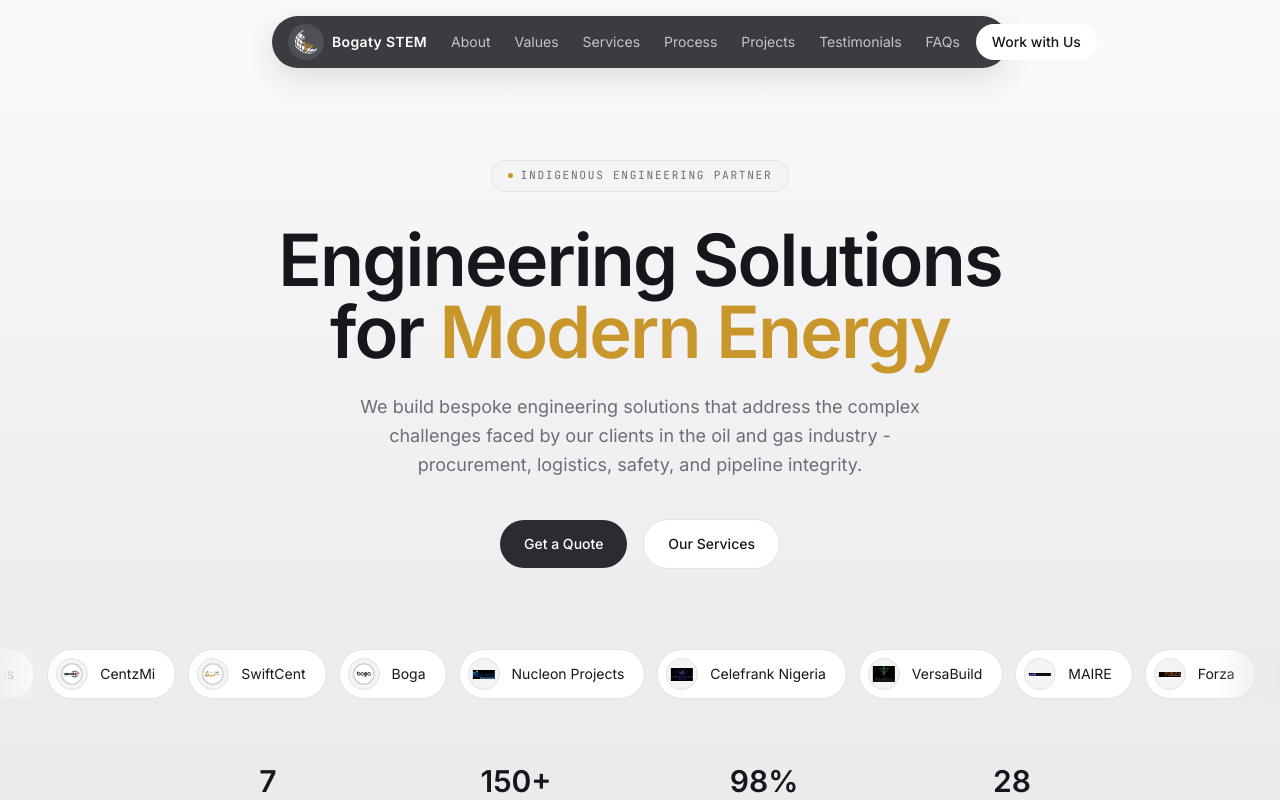
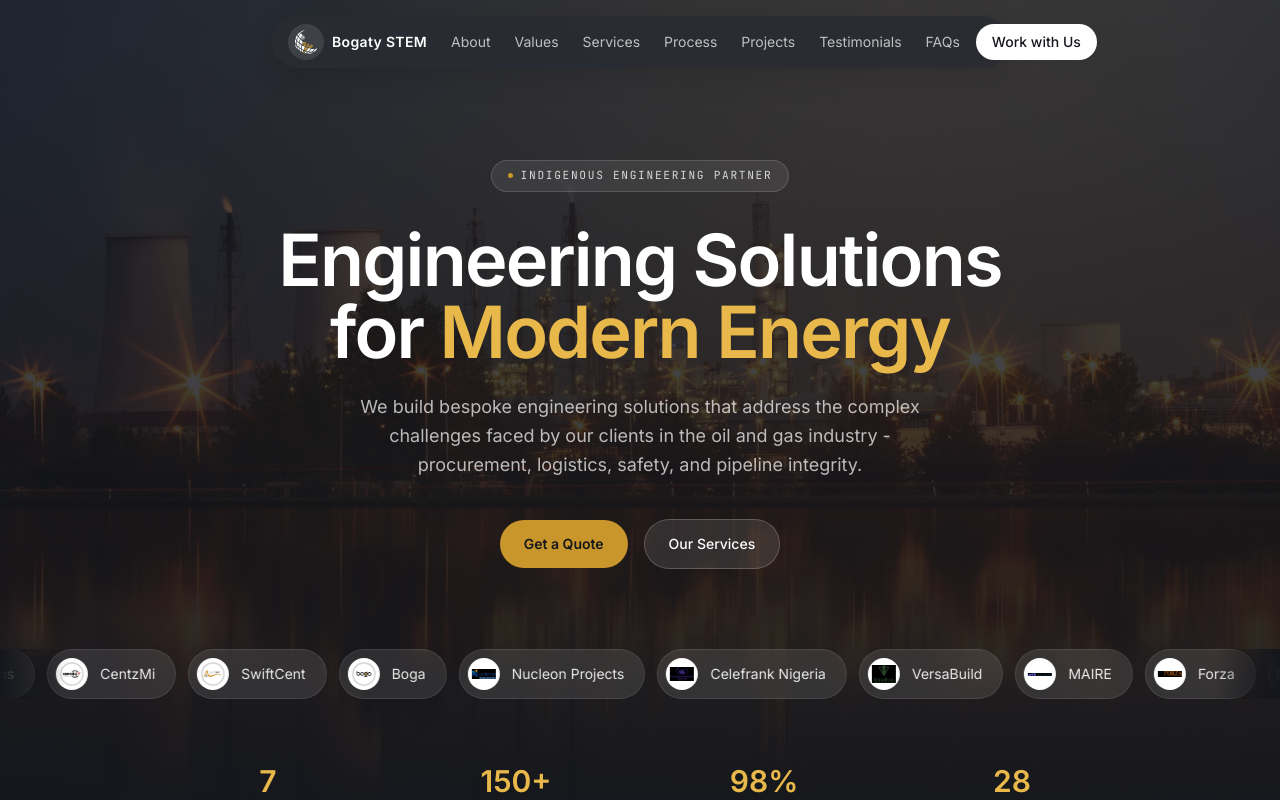
Before and after one commit to userIssa/bogaty-stem, a Next.js app: page / in a window 1280 px wide. Shown: the top 800 px of the page. Built offline with nearby package versions, Linux system fonts and the light colour scheme.

Commit message:
feat: implement hero component, admin portal dashboard, and associated assets

```diff
--- a/app/portal/admin/page.tsx
+++ b/app/portal/admin/page.tsx
@@ -3,6 +3,7 @@ import { useEffect, useState, useCallback } from "react";
 import { useSession, signOut } from "next-auth/react";
 import { useRouter } from "next/navigation";
 import Image from "next/image";
+import Link from "next/link";
 
 interface Contact {
   id: string;
@@ -114,15 +115,21 @@ export default function AdminDashboard() {
       <nav className="sticky top-0 z-50 bg-white/80 backdrop-blur-md border-b border-line">
         <div className="max-w-5xl mx-auto px-4 py-3 flex items-center justify-between">
           <div className="flex items-center gap-3">
-            <div className="w-8 h-8 rounded-full bg-mist border border-line flex items-center justify-center p-1">
+            <Link
+              href="/"
+              title="Back to site"
+              className="flex items-center gap-3 group"
+            >
+              <div className="w-8 h-8 rounded-full bg-mist border border-line flex items-center justify-center p-1 group-hover:border-gold group-hover:scale-105 transition-all">
                 <Image src="/logos/icon-gold.png" alt="Bogaty STEM" width={24} height={24} className="object-contain w-full h-full" />
               </div>
               <div>
-              <p className="text-ink text-sm font-display font-semibold leading-tight">Admin Dashboard</p>
+                <p className="text-ink text-sm font-display font-semibold leading-tight group-hover:text-gold transition-colors">Admin Dashboard</p>
                 <p className="text-[10px] text-muted font-mono leading-tight uppercase tracking-wider">
                   {session.user?.name}
                 </p>
               </div>
+            </Link>
           </div>
           <div className="flex items-center gap-2">
             <button
--- a/app/portal/page.tsx
+++ b/app/portal/page.tsx
@@ -3,6 +3,7 @@ import { useState, useEffect } from "react";
 import { useSession, signOut } from "next-auth/react";
 import { useRouter } from "next/navigation";
 import Image from "next/image";
+import Link from "next/link";
 
 const OPPORTUNITY_TYPES = [
   "Vendor Registration",
@@ -159,15 +160,21 @@ export default function ContactCapturePage() {
       <nav className="sticky top-0 z-50 bg-white/80 backdrop-blur-md border-b border-line">
         <div className="max-w-3xl mx-auto px-4 py-3 flex items-center justify-between">
           <div className="flex items-center gap-3">
-            <div className="w-8 h-8 rounded-full bg-mist border border-line flex items-center justify-center p-1">
+            <Link
+              href="/"
+              title="Back to site"
+              className="flex items-center gap-3 group"
+            >
+              <div className="w-8 h-8 rounded-full bg-mist border border-line flex items-center justify-center p-1 group-hover:border-gold group-hover:scale-105 transition-all">
                 <Image src="/logos/icon-gold.png" alt="Bogaty STEM" width={24} height={24} className="object-contain w-full h-full" />
               </div>
               <div>
-              <p className="text-ink text-sm font-display font-semibold leading-tight">Bogaty STEM</p>
+                <p className="text-ink text-sm font-display font-semibold leading-tight group-hover:text-gold transition-colors">Bogaty STEM</p>
                 <p className="text-[10px] text-muted font-mono leading-tight uppercase tracking-wider">
                   {session.user?.name} • {isAdmin ? "Admin" : "Staff"}
                 </p>
               </div>
+            </Link>
           </div>
           <div className="flex items-center gap-2">
             {isAdmin && (
--- a/components/Hero.tsx
+++ b/components/Hero.tsx
@@ -15,32 +15,45 @@ const partners = [
 
 export default function Hero() {
   return (
-    <section className="relative pt-40 pb-20 overflow-hidden">
-      {/* Soft background gradient */}
+    <section className="relative pt-40 pb-20 overflow-hidden text-white">
+      {/* Background Image with Dark Overlay */}
+      <div
+        className="absolute inset-0 bg-cover bg-center bg-no-repeat"
+        style={{
+          backgroundImage: "url('/logos/BogBG.jpg')",
+        }}
+      />
       <div
         className="absolute inset-0"
         style={{
           background:
-            "linear-gradient(180deg, #FAFAFB 0%, #F1F1F3 45%, #E9E9EC 100%)",
+            "linear-gradient(180deg, rgba(21, 23, 28, 0.7) 0%, rgba(21, 23, 28, 0.85) 60%, #15171C 100%)",
         }}
       />
 
       <div className="relative max-w-5xl mx-auto px-6 lg:px-8 text-center">
         {/* Eyebrow */}
-        <div className="section-badge mb-8 fade-up-delay-1 mx-auto">
+        <div
+          className="section-badge mb-8 fade-up-delay-1 mx-auto"
+          style={{
+            backgroundColor: "rgba(255, 255, 255, 0.08)",
+            borderColor: "rgba(255, 255, 255, 0.15)",
+            color: "rgba(255, 255, 255, 0.8)",
+          }}
+        >
           <span className="dot" />
           Indigenous Engineering Partner
         </div>
 
         {/* Headline */}
-        <h1 className="font-display font-bold text-5xl sm:text-6xl lg:text-7xl leading-[1.05] tracking-tight text-ink mb-6 fade-up-delay-2">
+        <h1 className="font-display font-bold text-5xl sm:text-6xl lg:text-7xl leading-[1.05] tracking-tight text-white mb-6 fade-up-delay-2">
           Engineering Solutions
           <br />
           for{" "}
-          <span style={{ color: "var(--gold)" }}>Modern Energy</span>
+          <span className="text-gold-light">Modern Energy</span>
         </h1>
 
-        <p className="text-muted text-lg leading-relaxed max-w-xl mx-auto mb-10 fade-up-delay-3">
+        <p className="text-white/70 text-lg leading-relaxed max-w-xl mx-auto mb-10 fade-up-delay-3">
           We build bespoke engineering solutions that address the complex
           challenges faced by our clients in the oil and gas industry -
           procurement, logistics, safety, and pipeline integrity.
@@ -49,13 +62,13 @@ export default function Hero() {
         <div className="flex flex-wrap items-center justify-center gap-4 fade-up-delay-4">
           <a
             href="#contact"
-            className="inline-flex items-center gap-2 bg-charcoal hover:bg-ink transition-colors text-white font-medium text-sm px-6 py-3.5 rounded-full"
+            className="inline-flex items-center gap-2 bg-gold hover:bg-gold-light transition-colors text-ink font-semibold text-sm px-6 py-3.5 rounded-full"
           >
             Get a Quote
           </a>
           <a
             href="#services"
-            className="inline-flex items-center gap-2 bg-white hover:bg-mist border border-line transition-colors text-ink font-medium text-sm px-6 py-3.5 rounded-full"
+            className="inline-flex items-center gap-2 bg-white/10 hover:bg-white/20 border border-white/20 hover:border-white/30 transition-colors text-white font-medium text-sm px-6 py-3.5 rounded-full"
           >
             Our Services
           </a>
@@ -68,17 +81,17 @@ export default function Hero() {
           {[...partners, ...partners].map((p, i) => (
             <div
               key={i}
-              className="flex items-center gap-3 bg-white border border-line rounded-full pl-2 pr-5 py-2 shrink-0"
+              className="flex items-center gap-3 bg-white/10 backdrop-blur-md border border-white/10 rounded-full pl-2 pr-5 py-2 shrink-0"
             >
-              <div className="w-8 h-8 rounded-full bg-mist border border-line flex items-center justify-center overflow-hidden shrink-0">
+              <div className="w-8 h-8 rounded-full bg-white flex items-center justify-center overflow-hidden shrink-0">
                 <Image src={p.src} alt={p.name} width={32} height={32} className="object-contain w-full h-full p-1" />
               </div>
-              <span className="text-sm text-ink whitespace-nowrap">{p.name}</span>
+              <span className="text-sm text-white/90 whitespace-nowrap">{p.name}</span>
             </div>
           ))}
         </div>
-        <div className="absolute inset-y-0 left-0 w-16 bg-gradient-to-r from-[#F1F1F3] to-transparent pointer-events-none" />
-        <div className="absolute inset-y-0 right-0 w-16 bg-gradient-to-l from-[#E9E9EC] to-transparent pointer-events-none" />
+        <div className="absolute inset-y-0 left-0 w-16 bg-gradient-to-r from-ink to-transparent pointer-events-none" />
+        <div className="absolute inset-y-0 right-0 w-16 bg-gradient-to-l from-ink to-transparent pointer-events-none" />
       </div>
 
       {/* Stats bar */}
@@ -90,10 +103,10 @@ export default function Hero() {
           { value: "28", label: "Offshore Sites Serviced" },
         ].map((s) => (
           <div key={s.label}>
-            <div className="font-display font-bold text-3xl text-ink mb-1">
+            <div className="font-display font-bold text-3xl text-gold-light mb-1">
               {s.value}
             </div>
-            <div className="text-muted text-xs uppercase tracking-wider font-mono">
+            <div className="text-white/60 text-xs uppercase tracking-wider font-mono">
               {s.label}
             </div>
           </div>
```
Also changed, not shown: public/logos/BogBG.jpg (added). Lines whose indentation alone changed are shown as unchanged.
